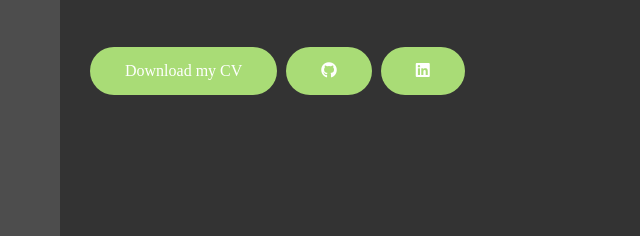
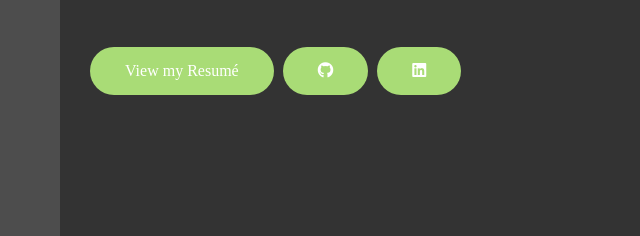
Before and after one commit to KenRLi/KenRLi.github.io, a plain HTML site: page index.html in a window 1280 px wide. Shown: the part 526-762 px from the top of the page, 196-836 px from the left. Drawn offline with nearby package versions, Linux system fonts and the light colour scheme.

Commit message:
Changed download cv to view in new tab

```diff
--- a/index.html
+++ b/index.html
@@ -45,7 +45,8 @@
                             <p>I graduated from the University of Alberta in 2020 with a Bachelor of Sciences specializing in computer science and a certificate in computer game development!</p>
                             <br>
                             <p>With everything happening around the world, I decided it was a good time to take some personal time off after graduating; however, I am ready to come back and learn all the new tools and frameworks.</p>
-                            <a href="files/ken_li_resume.pdf" download class="btn cv">Download my CV</a>
+                            <!-- <a href="files/ken_li_resume.pdf" download class="btn cv">Download my CV</a> -->
+                            <a href="https://www.kenringli.com/files/ken_li_resume.pdf" target="_blank" class="btn cv">View my Resumé</a>
                             <a href="https://github.com/KenRLi" target="_blank" class="btn"><i class="fab fa-github"></i></a>
                             <a href="https://www.linkedin.com/in/kenrli/" target="_blank" class="btn"><i class="fab fa-linkedin"></i></a>
                         </div>
```
